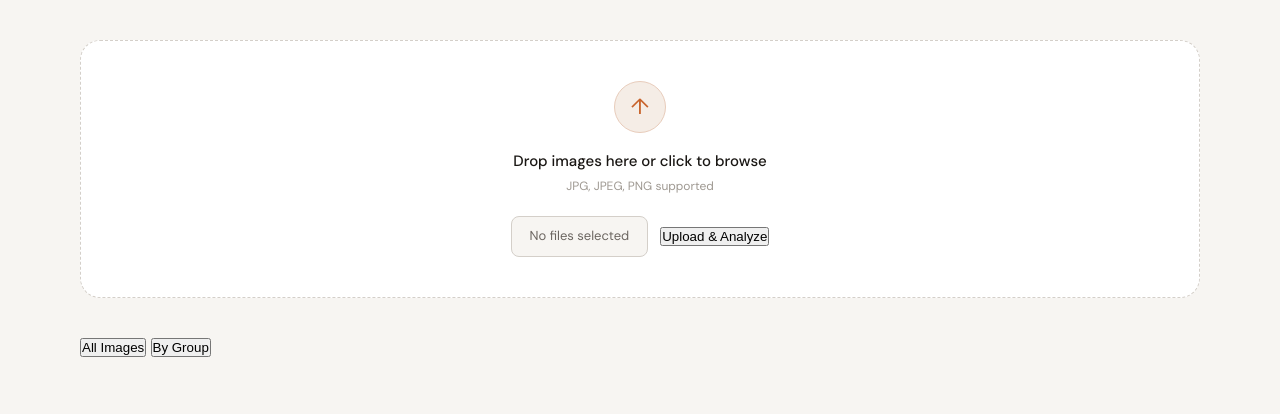
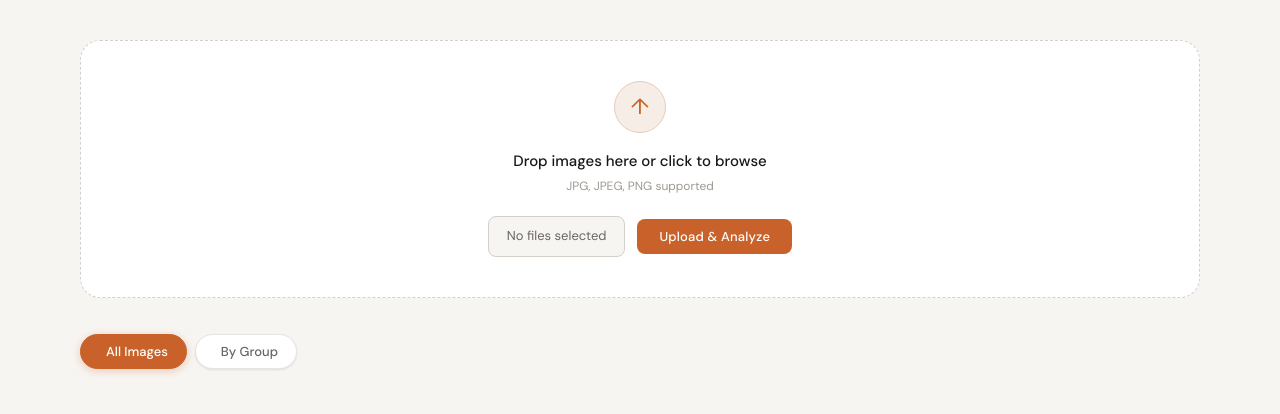
Before and after one commit to J0Sev/Toolkens, a Flask app: page / in a window 1280 px wide. Shown: the part 99-513 px from the top of the page. Run offline with Flask 3, Linux system fonts and the light colour scheme.

Commit message:
Style.css buttons

```diff
--- a/frontend/static/style.css
+++ b/frontend/static/style.css
@@ -154,3 +154,57 @@ main {
 .file-label input[type="file"] {
     display: none;
 }
+
+.btn-primary {
+    padding: 9px 22px;
+    background: var(--accent);
+    color: white;
+    border: none;
+    border-radius: var(--radius-sm);
+    font-size: 13px;
+    font-weight: 500;
+    font-family: 'DM Sans', sans-serif;
+    cursor: pointer;
+    transition: background 0.2s, transform 0.1s;
+    letter-spacing: 0.2px;
+}
+
+.btn-primary:hover { background: var(--accent-hover); }
+.btn-primary:active { transform: scale(0.98); }
+
+.controls {
+    display: flex;
+    gap: 8px;
+    margin-bottom: 28px;
+}
+
+.btn-view {
+    display: inline-flex;
+    align-items: center;
+    gap: 7px;
+    padding: 8px 18px;
+    background: var(--surface);
+    border: 1px solid var(--border);
+    border-radius: 100px;
+    font-size: 13px;
+    font-weight: 500;
+    font-family: 'DM Sans', sans-serif;
+    color: var(--text-secondary);
+    cursor: pointer;
+    transition: all 0.2s;
+    box-shadow: var(--shadow-sm);
+}
+
+.btn-view:hover {
+    border-color: var(--accent);
+    color: var(--accent);
+}
+
+.btn-view.active {
+    background: var(--accent);
+    border-color: var(--accent);
+    color: white;
+    box-shadow: 0 2px 8px rgba(200, 98, 42, 0.3);
+}
+
+.btn-icon { font-size: 14px; }
```
